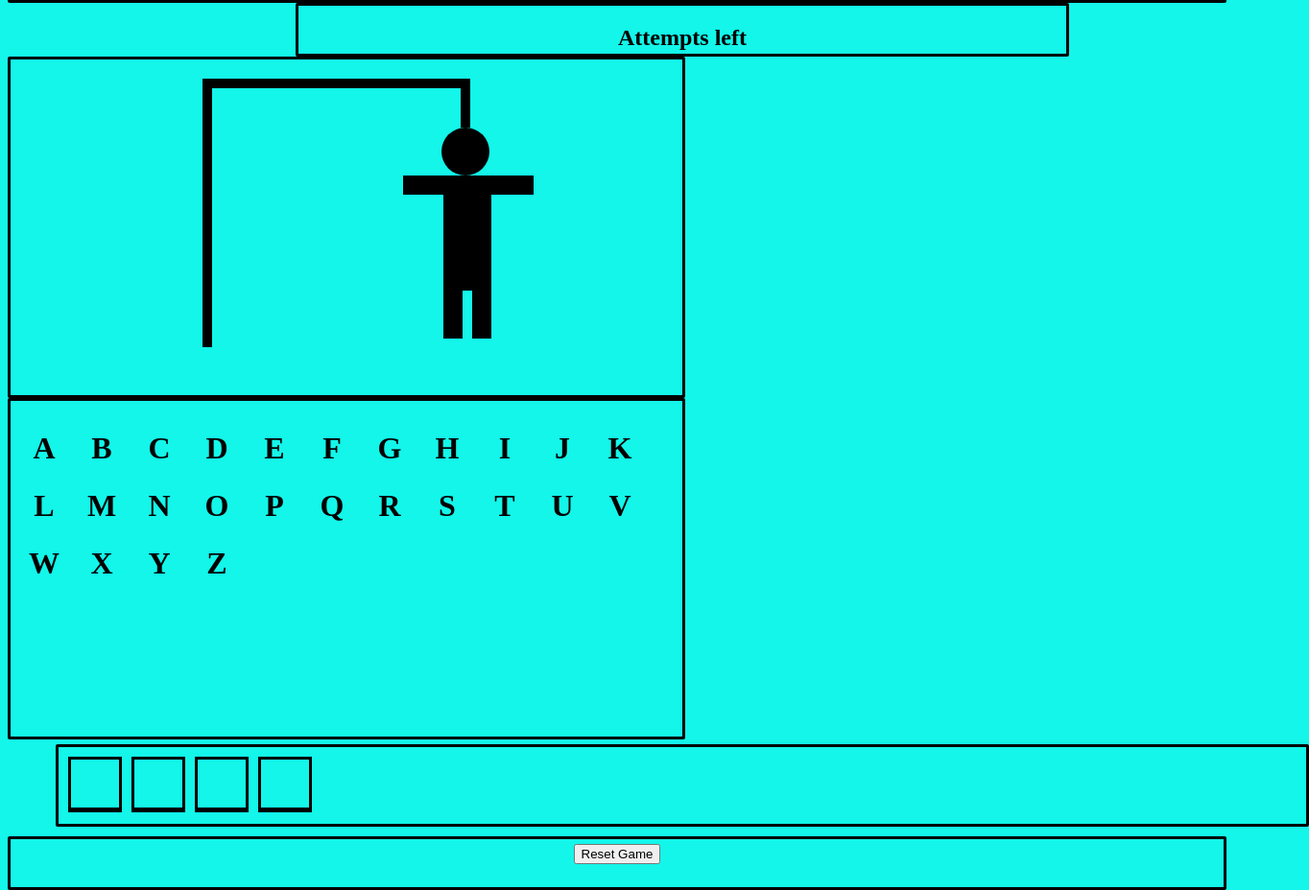
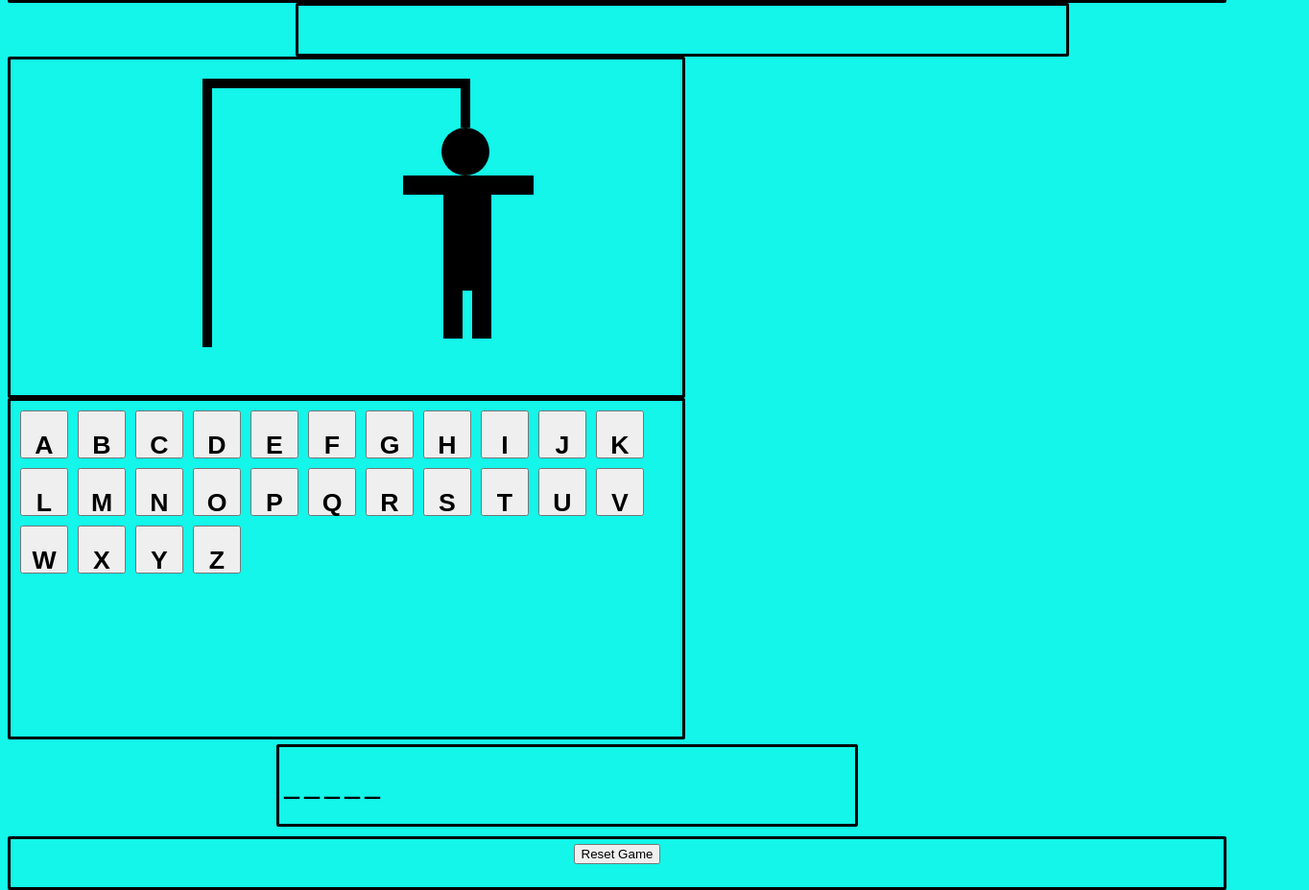
Before and after one commit to parkavai/Hangman, a plain HTML site: page project/index.html in a window 1280 px wide. Shown: the part 157-1085 px from the top of the page at 96% size, 1364 px wide, since content can reach past the window. Drawn offline with Linux system fonts and the light colour scheme.

Commit message:
Fixed Underscores

```diff
--- a/project/index.html
+++ b/project/index.html
@@ -24,9 +24,7 @@
 
             <div id = "attempts_box" class = "border">
 
-                <div class = "attempts">
-                    <h2 class = "center">Attempts left</h2>
-                </div>
+                <h2 id = "attempts_txt" class = "center"></h2>
 
             </div>
 
@@ -58,137 +56,120 @@
 
             <div class = "share_box border">
 
-                <div class = "row" onclick = "letterClick()">
-                    <div class = "alphabet">
+                <div class = "row">
+                    <button class = "alphabet">
                         <h1 class = "center">A</h1>
-                    </div>
+                    </button>
 
-                    <div class = "alphabet" onclick = "letterClick()">
+                    <button class = "alphabet">
                         <h1 class = "center">B</h1>
-                    </div>
+                    </button>
 
-                    <div class = "alphabet" onclick = "letterClick()">
+                    <button class = "alphabet">
                         <h1 class = "center">C</h1>
-                    </div>
+                    </button>
 
-                    <div class = "alphabet" onclick = "letterClick()">
+                    <button class = "alphabet">
                         <h1 class = "center">D</h1>
-                    </div>
+                    </button>
 
-                    <div class = "alphabet" onclick = "letterClick()">
+                    <button class = "alphabet">
                         <h1 class = "center">E</h1>
-                    </div>
+                    </button>
 
-                    <div class = "alphabet" onclick = "letterClick()">
+                    <button class = "alphabet">
                         <h1 class = "center">F</h1>
-                    </div>
+                    </button>
 
-                    <div class = "alphabet" onclick = "letterClick()">
+                    <button class = "alphabet">
                         <h1 class = "center">G</h1>
-                    </div>
+                    </button>
 
-                    <div class = "alphabet" onclick = "letterClick()">
+                    <button class = "alphabet">
                         <h1 class = "center">H</h1>
-                    </div>
+                    </button>
 
-                    <div class = "alphabet" onclick = "letterClick()">
+                    <button class = "alphabet">
                         <h1 class = "center">I</h1>
-                    </div>
+                    </button>
 
-                    <div class = "alphabet" onclick = "letterClick()">
+                    <button class = "alphabet">
                         <h1 class = "center">J</h1>
-                    </div>
+                    </button>
 
-                    <div class = "alphabet" onclick = "letterClick()">
+                    <button class = "alphabet">
                         <h1 class = "center">K</h1>
-                    </div>
+                    </button>
 
                 </div>
 
                 <div class = "row">
-                    <div class = "alphabet" onclick = "letterClick()">
+                    <button class = "alphabet">
                         <h1 class = "center">L</h1>
-                    </div>
+                    </button>
 
-                    <div class = "alphabet" onclick = "letterClick()">
+                    <button class = "alphabet">
                         <h1 class = "center">M</h1>
-                    </div>
+                    </button>
 
-                    <div class = "alphabet" onclick = "letterClick()">
+                    <button class = "alphabet">
                         <h1 class = "center">N</h1>
-                    </div>
+                    </button>
 
-                    <div class = "alphabet" onclick = "letterClick()">
+                    <button class = "alphabet">
                         <h1 class = "center">O</h1>
-                    </div>
+                    </button>
 
-                    <div class = "alphabet" onclick = "letterClick()">
+                    <button class = "alphabet">
                         <h1 class = "center">P</h1>
-                    </div>
+                    </button>
 
-                    <div class = "alphabet" onclick = "letterClick()">
+                    <button class = "alphabet">
                         <h1 class = "center">Q</h1>
-                    </div>
+                    </button>
 
-                    <div class = "alphabet" onclick = "letterClick()">
+                    <button class = "alphabet">
                         <h1 class = "center">R</h1>
-                    </div>
+                    </button>
 
-                    <div class = "alphabet" onclick = "letterClick()">
+                    <button class = "alphabet">
                         <h1 class = "center">S</h1>
-                    </div>
+                    </button>
 
-                    <div class = "alphabet" onclick = "letterClick()">
+                    <button class = "alphabet">
                         <h1 class = "center">T</h1>
-                    </div>
+                    </button>
 
-                    <div class = "alphabet" onclick = "letterClick()">
+                    <button class = "alphabet">
                         <h1 class = "center">U</h1>
-                    </div>
+                    </button>
 
-                    <div class = "alphabet" onclick = "letterClick()">
+                    <button class = "alphabet">
                         <h1 class = "center">V</h1>
-                    </div>
+                    </button>
                 </div>
 
                 <div class = "row">
-                    <div class = "alphabet" onclick = "letterClick()">
+                    <button class = "alphabet">
                         <h1 class = "center">W</h1>
-                    </div>
+                    </button>
 
-                    <div class = "alphabet" onclick = "letterClick()">
+                    <button class = "alphabet">
                         <h1 class = "center">X</h1>
-                    </div>
+                    </button>
 
-                    <div class = "alphabet" onclick = "letterClick()">
+                    <button class = "alphabet">
                         <h1 class = "center">Y</h1>
-                    </div>
+                    </button>
 
-                    <div class = "alphabet" onclick = "letterClick()">
+                    <button class = "alphabet">
                         <h1 class = "center">Z</h1>
-                    </div>
+                    </button>
                 </div>
 
             </div>
 
-            <div id = "answer_box" class = "border">
-
-                <div class = "answer">
-
-                </div>
-
-                <div class = "answer">
-
-                </div>
-
-                <div class = "answer">
-
-                </div>
-
-                <div class = "answer">
-
-                </div>
-
+            <div id = "guess_box" class = "border">
             </div>
 
             <div class = "button_box border">
@@ -203,4 +184,5 @@
         </div>
     </main>
 </body>
+<script type="text/javascript" src="script.js"></script>
 </html>
--- a/project/script.js
+++ b/project/script.js
@@ -0,0 +1,33 @@
+let attempts = 9
+
+const attemptsText = document.getElementById("attempts_txt")
+const guessBox = document.getElementById("guess_box");
+const words = ["AWAIT", "HELLO", "SCHOOL"];
+console.log(attemptsText);
+var array = []
+
+/**
+ * When the window is shown to the user, we want a random word to be chosen in order to
+ * setup the game.
+ */
+const start = () =>{
+    let index = Math.floor(Math.random() * words.length);
+    const chosenWord = words[index];
+    fillInUnderscores(chosenWord);
+}
+
+/**
+ * This function sets up the amount of underscores required to represent
+ * the amount of letters of the chosen word.
+ */
+const fillInUnderscores = (word) =>{
+    for (var i = 0; i < word.length; i++){
+        guess = document.createElement("h1");
+        guess.appendChild(document.createTextNode("_"));
+        guess.classList.add("guess");
+        array[i] = guess;
+        guessBox.appendChild(guess);
+    }
+}
+
+start();
--- a/project/style.css
+++ b/project/style.css
@@ -36,12 +36,12 @@ body{
     margin-left: 300px;
 }
 
-#answer_box{
-    width: 1300px;
+#guess_box{
+    width: 600px;
     height: 80px;
     float: left;
     margin-top: 5px;
-    margin-left: 50px;
+    margin-left: 280px;
 }
 
 #input_box{
@@ -157,15 +157,9 @@ body{
     cursor: pointer;
 }
 
-.answer{
-    width: 50px;
-    height: 50px;
-    float:left;
-    margin-left: 10px;
-    margin-top: 10px;
-    border-color: #000000;
-    border-bottom: 5px;
-    border-style: solid;
+.guess{
+    float: left;
+    margin-left: 5px;
 }
 
 .row{
```
